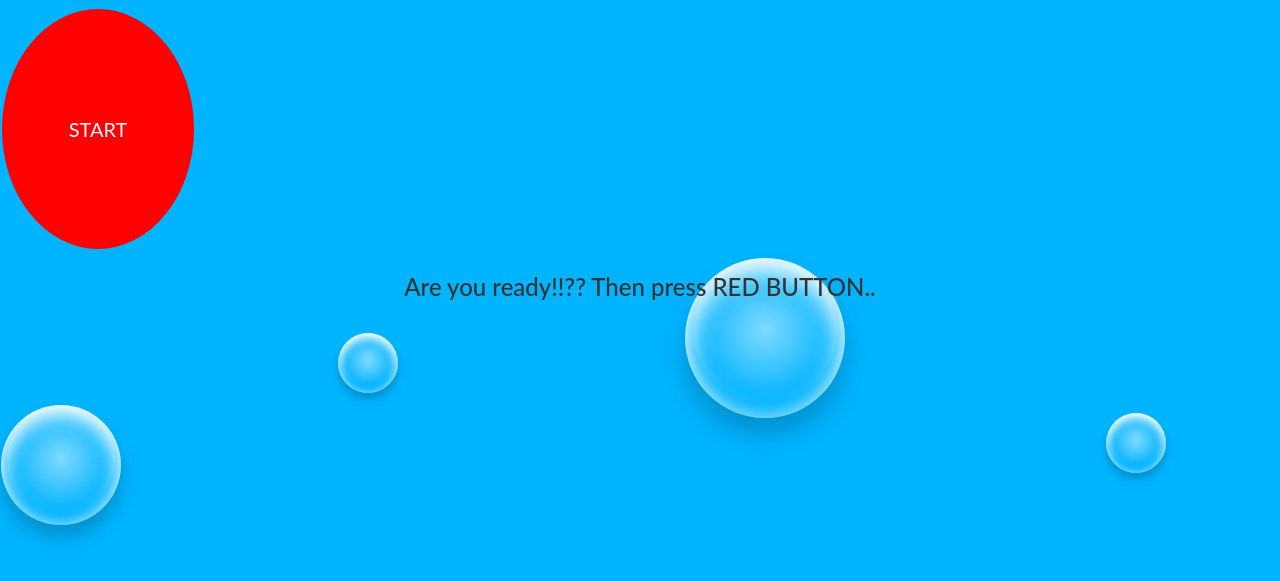
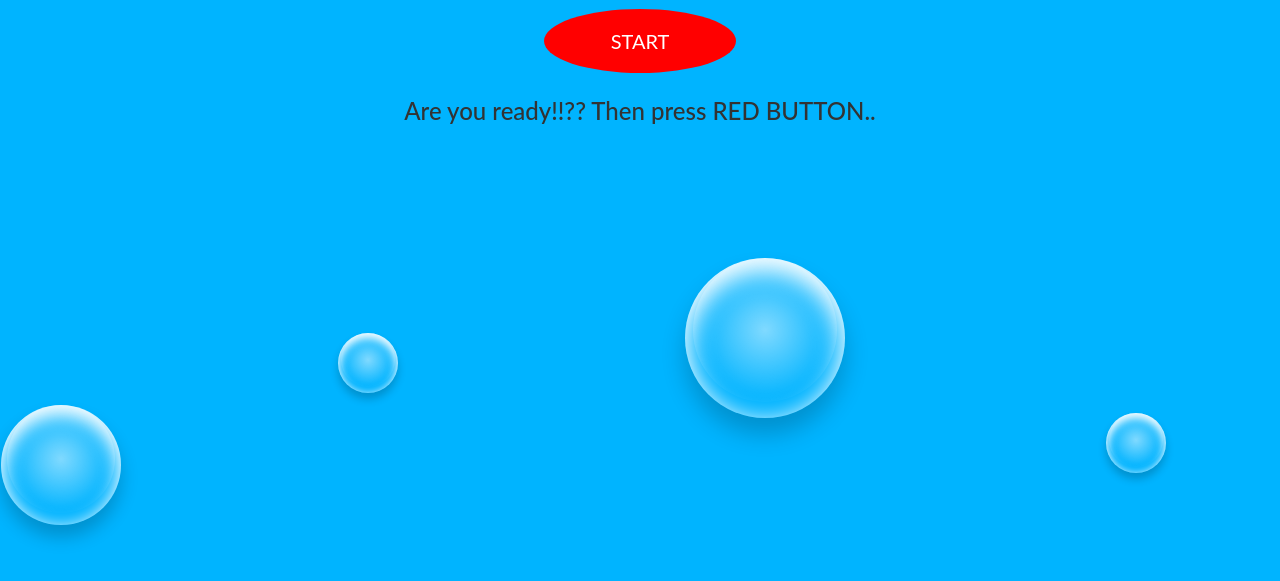
Before and after one commit to Purva2000G/gg, a plain HTML site: page Game/index.html in a window 1280 px wide. Shown: the part 219-800 px from the top of the page. Drawn offline with nearby package versions, Linux system fonts and the light colour scheme.

Commit message:
Update index.html

```diff
--- a/Game/index.html
+++ b/Game/index.html
@@ -30,9 +30,11 @@
 
         <h2 align = "center"><b>CLICK BELOW</b></h2>
 
-        <a href="game.html">
-            <button class="button button5">START</button>
-        </a>
+        <div class="d-flex justify-content-center">
+            <a class="button button5" href="game.html">
+               START
+            </a>
+        </div>
         <div class = "ready">
             <h4 align="center">Are you ready!!?? Then press RED BUTTON..</h4>
         </div>
```
